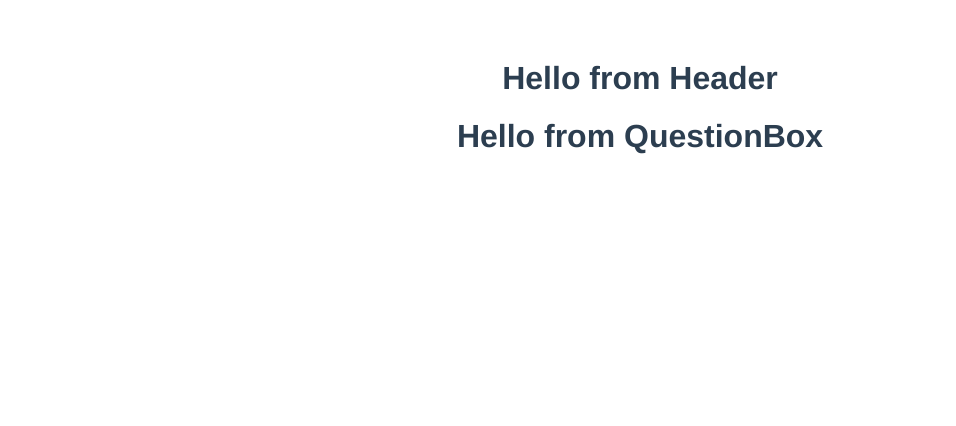
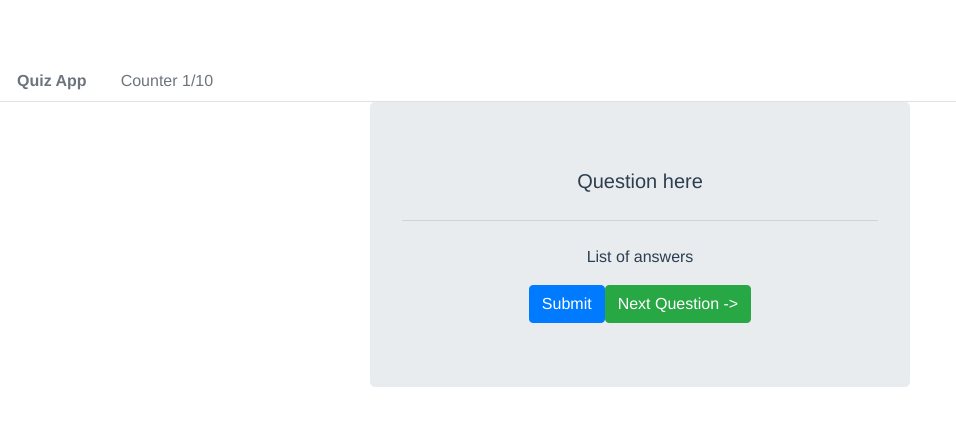
Before and after one commit to dembicki/vue-quiz, a Vue app: page / in a window 1280 px wide. Shown: the top 426 px of the page, without its empty margins (0-956 px from the left). Built offline with nearby package versions, Linux system fonts and the light colour scheme.

Commit message:
styling header and QuestionBox elements

```diff
--- a/src/App.vue
+++ b/src/App.vue
@@ -1,7 +1,13 @@
 <template>
   <div id="app">
     <Header />
-    <QuestionBox />
+    <b-container class="bv-example-row">
+      <b-row>
+        <b-col sm="6" offset="3">
+          <QuestionBox />
+        </b-col>
+      </b-row>
+    </b-container>
   </div>
 </template>
 
--- a/src/components/Header.vue
+++ b/src/components/Header.vue
@@ -1,3 +1,8 @@
 <template>
-  <h1>Hello from Header</h1>
+  <div>
+    <b-nav tabs>
+      <b-nav-item disabled><b>Quiz App</b></b-nav-item>
+      <b-nav-item disabled>Counter 1/10</b-nav-item>
+    </b-nav>
+  </div>
 </template>
--- a/src/components/QuestionBox.vue
+++ b/src/components/QuestionBox.vue
@@ -1,3 +1,18 @@
 <template>
-  <h1>Hello from QuestionBox</h1>
+  <div>
+    <b-jumbotron>
+      <template v-slot:lead>
+        Question here
+      </template>
+
+      <hr class="my-4" />
+
+      <p>
+        List of answers
+      </p>
+
+      <b-button variant="primary" href="#">Submit</b-button>
+      <b-button variant="success" href="#">Next Question -> </b-button>
+    </b-jumbotron>
+  </div>
 </template>
--- a/src/main.js
+++ b/src/main.js
@@ -1,6 +1,12 @@
 import Vue from "vue";
+import BootstrapVue from "bootstrap-vue";
+
+import "bootstrap/dist/css/bootstrap.css";
+import "bootstrap-vue/dist/bootstrap-vue.css";
+
 import App from "./App.vue";
 
+Vue.use(BootstrapVue);
 Vue.config.productionTip = false;
 
 new Vue({
```
Also changed, not shown: 1 other file (tests, documents, lock files or other folders).
